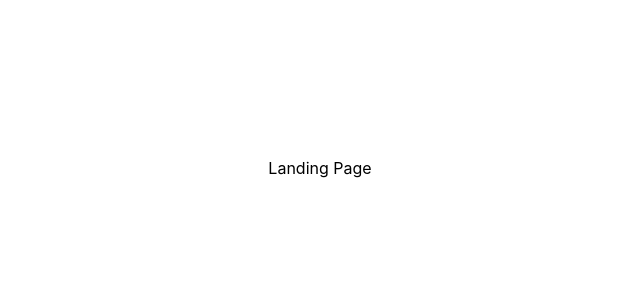
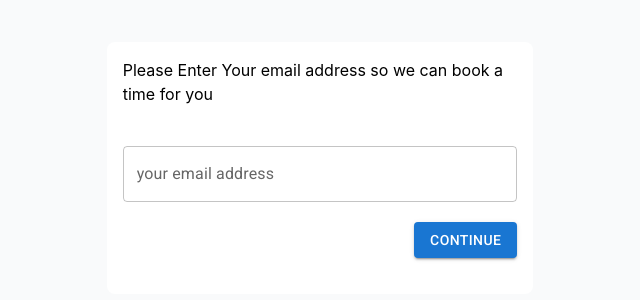
Before and after one commit to maghorbani/book-a-meeting, a React (Create React App) app: page / in a window 1280 px wide. Shown: the part 232-532 px from the top of the page, without its empty margins (320-960 px from the left). Built offline with nearby package versions, Linux system fonts and the light colour scheme.

Commit message:
[ADD] basic landing enter email page

```diff
--- a/package.json
+++ b/package.json
@@ -3,6 +3,10 @@
     "version": "0.1.0",
     "private": true,
     "dependencies": {
+        "@emotion/react": "^11.7.1",
+        "@emotion/styled": "^11.6.0",
+        "@mui/icons-material": "^5.4.1",
+        "@mui/material": "^5.4.1",
         "@reduxjs/toolkit": "^1.7.2",
         "@testing-library/jest-dom": "^5.16.2",
         "@testing-library/react": "^12.1.2",
--- a/public/index.html
+++ b/public/index.html
@@ -11,6 +11,14 @@
         />
         <link rel="apple-touch-icon" href="%PUBLIC_URL%/logo192.png" />
         <link rel="stylesheet" href="%PUBLIC_URL%/main.css" />
+        <link
+            rel="stylesheet"
+            href="https://fonts.googleapis.com/css?family=Roboto:300,400,500,700&display=swap"
+        />
+        <link
+            rel="stylesheet"
+            href="https://fonts.googleapis.com/icon?family=Material+Icons"
+        />
         <!--
       manifest.json provides metadata used when your web app is installed on a
       user's mobile device or desktop. See https://developers.google.com/web/fundamentals/web-app-manifest/
--- a/public/main.css
+++ b/public/main.css
@@ -466,12 +466,32 @@ Ensure the default browser behavior of the `hidden` attribute.
   --tw-backdrop-sepia:  ;
 }
 
+.mb-10 {
+  margin-bottom: 2.5rem;
+}
+
 .flex {
   display: flex;
 }
 
+.w-1\/3 {
+  width: 33.333333%;
+}
+
+.w-full {
+  width: 100%;
+}
+
 .flex-col {
   flex-direction: column;
+}
+
+.items-start {
+  align-items: flex-start;
+}
+
+.items-end {
+  align-items: flex-end;
 }
 
 .items-center {
@@ -481,3 +501,30 @@ Ensure the default browser behavior of the `hidden` attribute.
 .justify-center {
   justify-content: center;
 }
+
+.justify-evenly {
+  justify-content: space-evenly;
+}
+
+.rounded-lg {
+  border-radius: 0.5rem;
+}
+
+.bg-gray-50 {
+  --tw-bg-opacity: 1;
+  background-color: rgb(249 250 251 / var(--tw-bg-opacity));
+}
+
+.bg-white {
+  --tw-bg-opacity: 1;
+  background-color: rgb(255 255 255 / var(--tw-bg-opacity));
+}
+
+.p-4 {
+  padding: 1rem;
+}
+
+.py-5 {
+  padding-top: 1.25rem;
+  padding-bottom: 1.25rem;
+}
--- a/src/App.js
+++ b/src/App.js
@@ -1,14 +1,14 @@
 import logo from "./logo.svg";
 import "./App.css";
-
+import RootComponent from "./components/RootComponent";
 import { Provider } from "react-redux";
 import store from "./store";
 
 function App() {
     return (
         <Provider store={store}>
-            <div className="App flex flex-col justify-center items-center">
-                Landing Page
+            <div className="App flex flex-col justify-center items-center bg-gray-50">
+                <RootComponent />
             </div>
         </Provider>
     );
--- /dev/null
+++ b/src/components/RootComponent.js
@@ -0,0 +1,25 @@
+import { Button, TextField } from "@mui/material";
+
+function RootComponent() {
+    return (
+        <div className="w-1/3 p-4 flex flex-col items-start justify-center rounded-lg bg-white">
+            <h5 className="mb-10">
+                Please Enter Your email address so we can book a time for you
+            </h5>
+            <form className="w-full">
+                <div className="w-full flex flex-col justify-evenly items-end">
+                    <TextField
+                        className="w-full mb-10"
+                        label="your email address"
+                        variant="outlined"
+                    />
+                    <div className="py-5">
+                        <Button variant="contained">Continue</Button>
+                    </div>
+                </div>
+            </form>
+        </div>
+    );
+}
+
+export default RootComponent;
```
Also changed, not shown: 2 other files (tests, documents, lock files or other folders).
